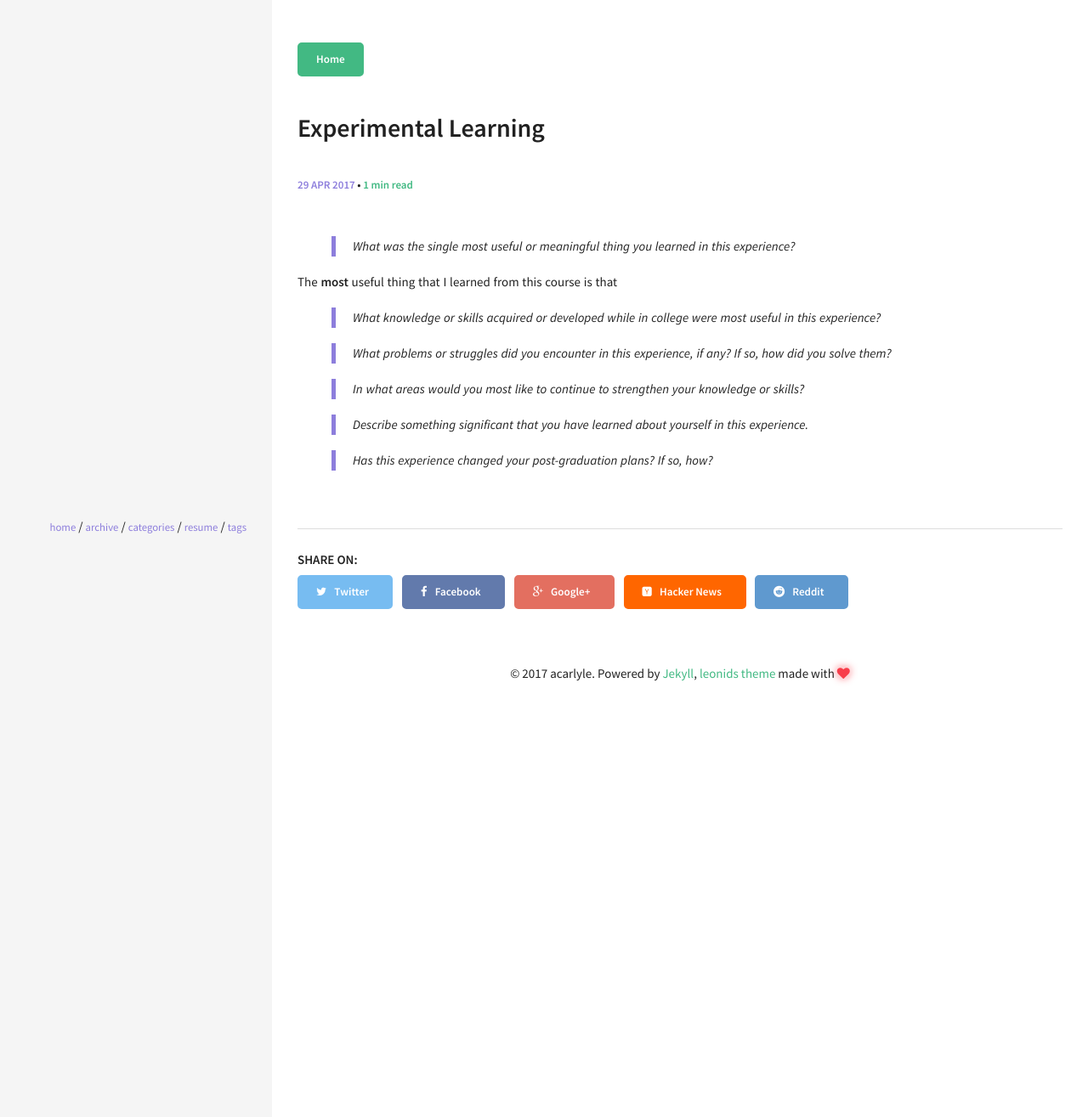
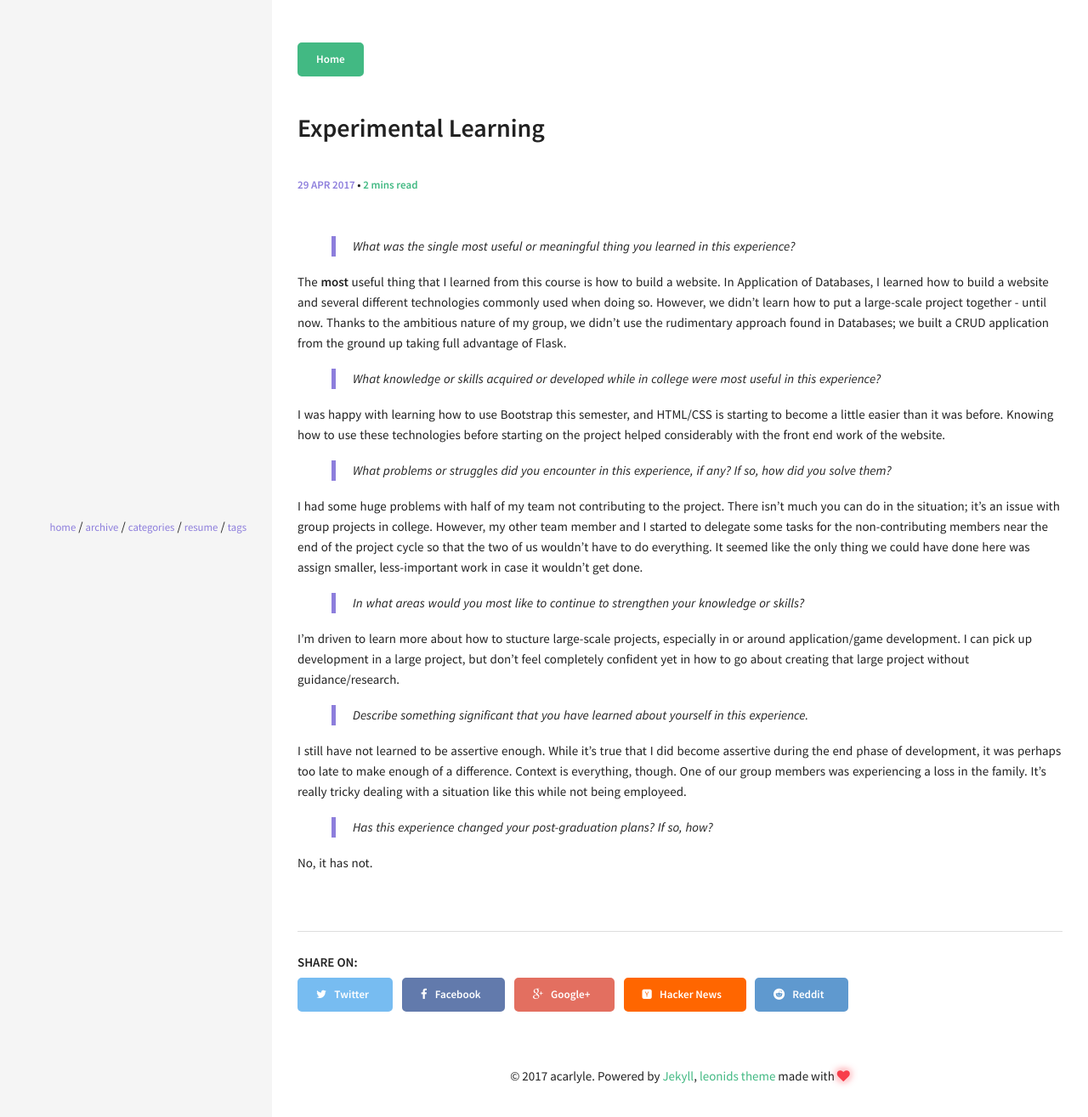
Before and after one commit to acarlyle/acarlyle.github.io, a Jekyll site: the page built from _posts/2017-04-28-experimental-learning.md, in a window 1280 px wide. Shown: the top 1315 px of the page at 85% size. Built offline with Jekyll 4.4.1, drawn with Linux system fonts in a browser that asks for light colours.

Commit message:
Updated 2017-04-28-experimental-learning.md

```diff
--- a/_posts/2017-04-28-experimental-learning.md
+++ b/_posts/2017-04-28-experimental-learning.md
@@ -3,23 +3,34 @@ layout: post
 date: '2017-04-28 23:59 -0400'
 author: Alec
 published: true
+categories: UMW
 ---
 > What was the single most useful or meaningful thing you learned
 in this experience?
 
-The **most** useful thing that I learned from this course is that
+The **most** useful thing that I learned from this course is how to build a website.  In Application of Databases, I learned how to build a website and several different technologies commonly used when doing so.  However, we didn't learn how to put a large-scale project together - until now.  Thanks to the ambitious nature of my group, we didn't use the rudimentary approach found in Databases; we built a CRUD application from the ground up taking full advantage of Flask.
 
 > What knowledge or skills acquired or developed while in college
 were most useful in this experience?
 
+I was happy with learning how to use Bootstrap this semester, and HTML/CSS is starting to become a little easier than it was before.  Knowing how to use these technologies before starting on the project helped considerably with the front end work of the website.
+
 > What problems or struggles did you encounter in this experience,
 if any? If so, how did you solve them?
+
+I had some huge problems with half of my team not contributing to the project.  There isn't much you can do in the situation; it's an issue with group projects in college.  However, my other team member and I started to delegate some tasks for the non-contributing members near the end of the project cycle so that the two of us wouldn't have to do everything.  It seemed like the only thing we could have done here was assign smaller, less-important work in case it wouldn't get done.
 
 > In what areas would you most like to continue to strengthen your
 knowledge or skills?
 
+I'm driven to learn more about how to stucture large-scale projects, especially in or around application/game development.  I can pick up development in a large project, but don't feel completely confident yet in how to go about creating that large project without guidance/research.
+
 > Describe something significant that you have learned about
 yourself in this experience.
 
+I still have not learned to be assertive enough.  While it's true that I did become assertive during the end phase of development, it was perhaps too late to make enough of a difference.  Context is everything, though.  One of our group members was experiencing a loss in the family.  It's really tricky dealing with a situation like this while not being employeed.
+
 > Has this experience changed your post-graduation plans? If so,
 how?
+
+No, it has not.
```
